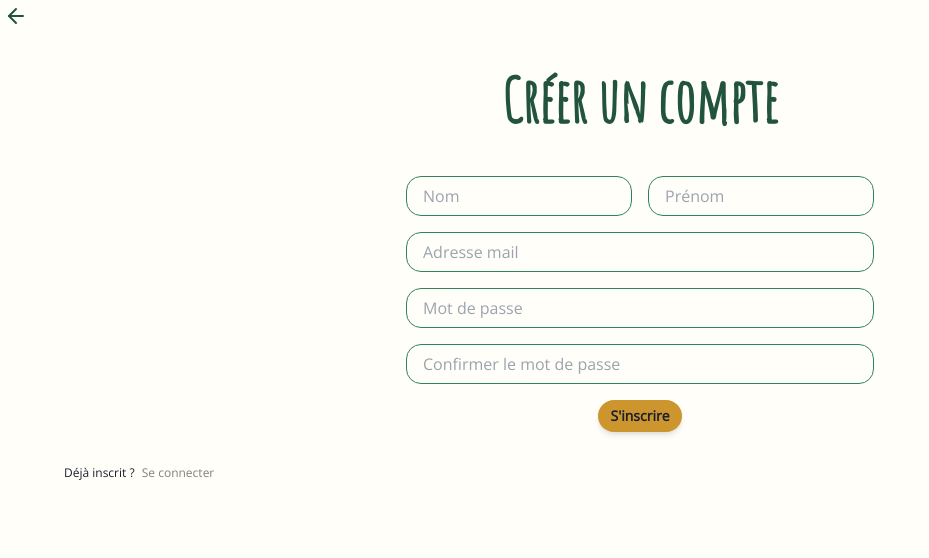
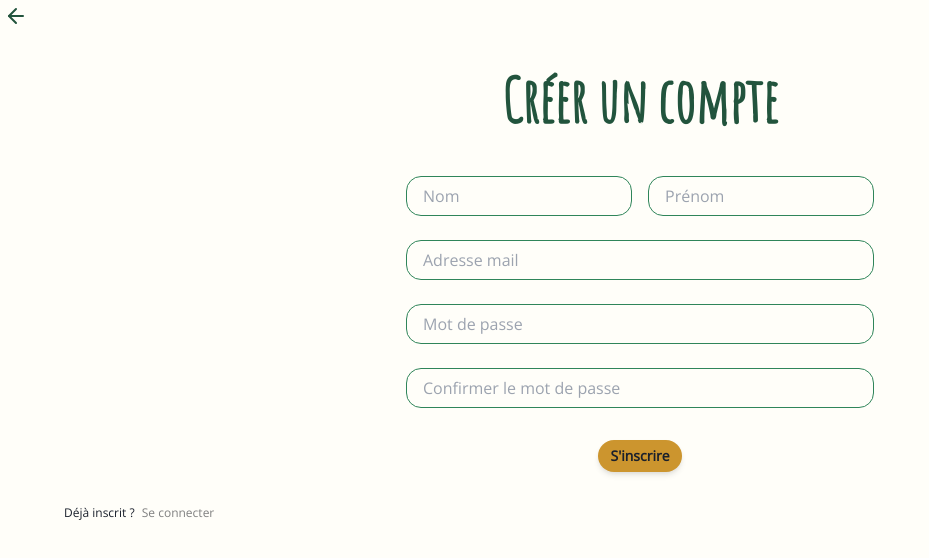
Before and after one commit to WildCodeSchool/2023-11-wns-bleu-g2-christmas-gifts-planner, a Next.js app in the folder frontend/: page /signup in a window 1280 px wide. Shown: the top 558 px of the page, without its empty margins (0-929 px from the left). Built offline with nearby package versions, Linux system fonts and the light colour scheme.

Commit message:
added error handling style

```diff
--- a/frontend/src/pages/signup.tsx
+++ b/frontend/src/pages/signup.tsx
@@ -1,7 +1,7 @@
 import { useSignupMutation } from "@/graphql/generated/schema";
 import { Avatar, Box, Button, Center, Flex, FormControl, Grid, GridItem, Heading, IconButton, Input, InputGroup, Link, Text, useToast } from '@chakra-ui/react';
 import { ArrowLeft, X } from "lucide-react";
-import { FormEvent, useState } from "react";
+import { FormEvent, useEffect, useState } from "react";
 
 function validatePassword(p: string) {
   let errors = [];
@@ -18,11 +18,21 @@ function validatePassword(p: string) {
 
 export default function Signup() {
 	const defaultAvatar = "https://i0.wp.com/sbcf.fr/wp-content/uploads/2018/03/sbcf-default-avatar.png?w=300&ssl=1"
-  const [error, setError] = useState("");
+  const [error, setError] = useState<number | string>(0);
   const [createUser, {data, loading}] = useSignupMutation();
 	const [avatar, setAvatar] = useState<string | null | undefined>(null);
 	const [avatarFile, setAvatarFile] = useState<string | null | undefined>(null);
   const toast = useToast();
+
+  useEffect(() => {
+    if (error !== 0) {
+      const timer = setTimeout(() => {
+        setError(0);
+      }, 5000);
+
+      return () => clearTimeout(timer);
+    }
+  }, [error]);
 
 	const handleAvatarClick = () => {
     document.getElementById('avatarInput')?.click();
@@ -59,26 +69,30 @@ export default function Signup() {
   };
 
   const handleSubmit = async (e: FormEvent<HTMLFormElement>) => {
-    setError("");
+    setError(0);
     e.preventDefault();
     const formData = new FormData(e.target as HTMLFormElement);
     const formJSON: any = Object.fromEntries(formData.entries());
     const errors = validatePassword(formJSON.password);
     if (errors.length > 0) return setError(errors.join("\n"));
     if (formJSON.password !== formJSON.passwordConfirmation)
-      return setError("les mots de passe ne coresspondent pas");
-
-    // do not send confirmation since it's checked on the frontend
+      return setError(1);
     delete formJSON.passwordConfirmation;
 
     try {
       const res = await createUser({variables: {data: formJSON}})
       console.log({ res });
-      alert("Vous êtes bien enregistré.e, Merci !");
+      toast({
+        title: "Vous êtes bien enregistré.e !",
+        description: "Votre inscription a bien été prise en compte",
+        status: "success",
+        duration: 5000,
+        isClosable: true,
+      });
     } catch (e: any) {
       if (e.message === "EMAIL_ALREADY_TAKEN")
-        setError("Cet e-mail est déjà pris");
-      else setError("une erreur est survenue");
+        setError(2);
+      else setError(`une erreur est survenue : ${e}`);
     }
   };
 
@@ -186,10 +200,13 @@ export default function Signup() {
         data-testid="label-email"
         name="email"
         placeholder="Adresse mail"
-        my={4}
+        my={6}
         borderRadius={15}
-				borderColor="green.600"
+				borderColor={error === 2 ? "red.700" : "green.600"}
         />
+        {error === 2 && (
+                <Text position="absolute" mt={-6} fontSize={14} fontWeight="bold" color="red.700">Cet e-mail est déjà pris</Text>
+              )}
 {/* Password and confirm Password */}
         <InputGroup size='md'>
           <Input
@@ -199,10 +216,10 @@ export default function Signup() {
           type='password'
           placeholder='Mot de passe'
           borderRadius={15}
-					borderColor="green.600"
+					borderColor={error === 1 ? "red.700" : "green.600"}
           />
         </InputGroup>
-        <InputGroup size='md' mt={4}>
+        <InputGroup size='md' mt={6}>
           <Input
           name="passwordConfirmation"
           id="passwordConfirmation"
@@ -210,11 +227,14 @@ export default function Signup() {
           type={'password'}
           placeholder='Confirmer le mot de passe'
           borderRadius={15}
-					borderColor="green.600"
+					borderColor={error === 1 ? "red.700" : "green.600"}
           />
         </InputGroup>
+        {error === 1 && (
+                <Text position="absolute" mt={1} fontSize={14} fontWeight="bold" color="red.700">Les mots de passe ne correspondent pas !</Text>
+              )}
 		    <Center>
-          <Button variant="goldenButton" type="submit" mt={4}>
+          <Button variant="goldenButton" type="submit" mt={8}>
             S&apos;inscrire
           </Button>
 		    </Center>
@@ -223,7 +243,6 @@ export default function Signup() {
   </Box>
   </Center>
 			<Text ml={16} mt={4} fontSize={12}>Déjà inscrit ? <Link href='/login'  _hover={{ bg: "gray.200" }}  p={1} borderRadius="md" color="gray">Se connecter</Link></Text>
-        {error !== "" && <pre>{error}</pre>}
 </>
   );
 }
```
